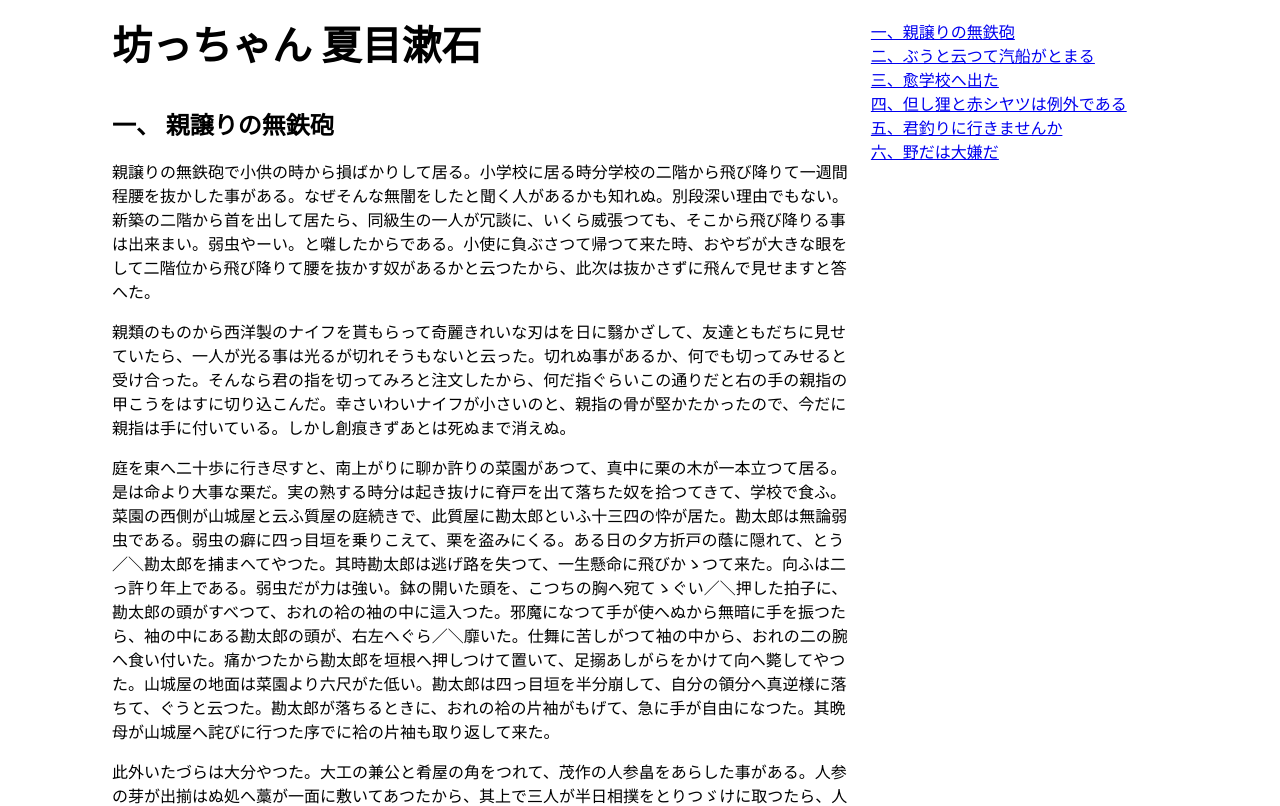
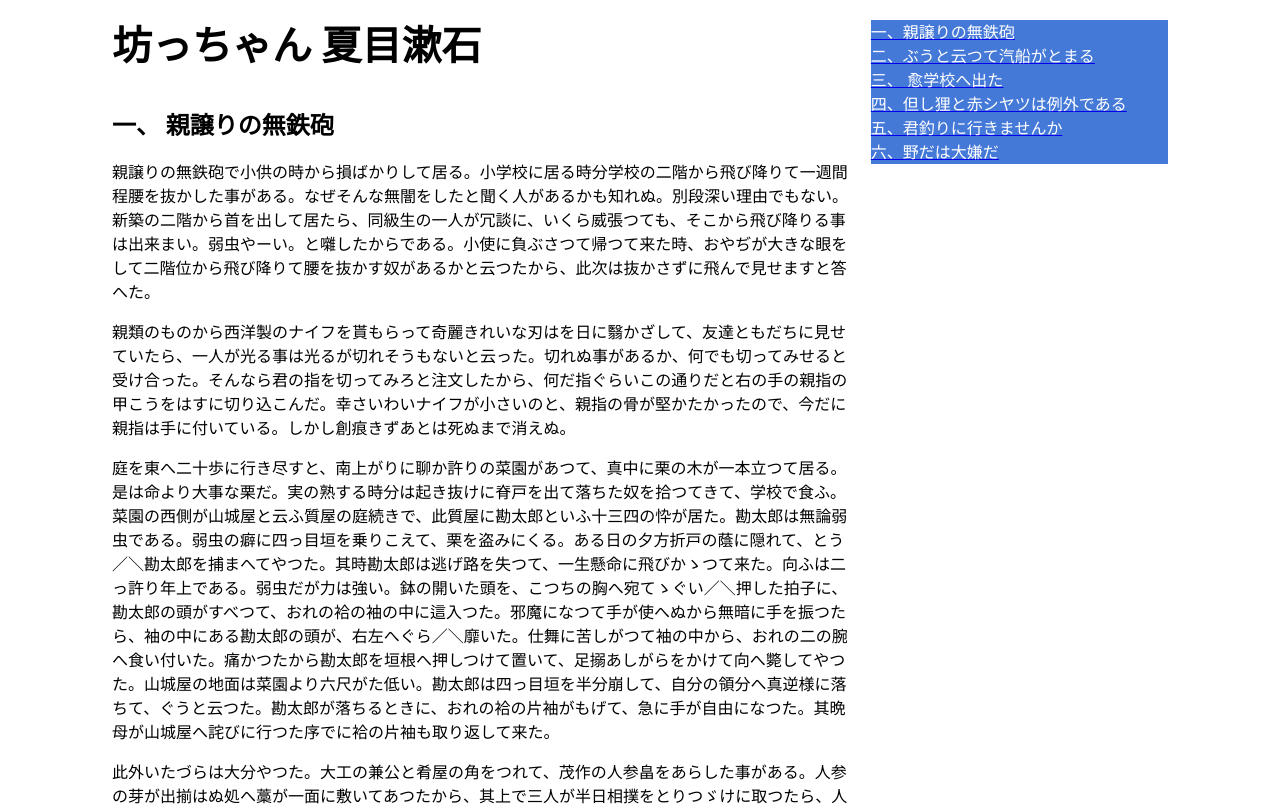
Before and after one commit to richardimaoka/video-toc-scroll, a Next.js app in the folder next/: page / in a window 1280 px wide. Shown: the top 806 px of the page. Built offline with nearby package versions, Linux system fonts and the light colour scheme.

Commit message:
toc highlight in progress

```diff
--- a/next/app/components/H2.tsx
+++ b/next/app/components/H2.tsx
@@ -15,7 +15,10 @@ export function H2(props: Props) {
     if (ref.current) {
       const observer = new IntersectionObserver((entries) => {
         entries.forEach((e) => {
-          console.log(e.isIntersecting, e.target.textContent);
+          const event = new CustomEvent("onIntersection", {
+            detail: { targetId: e.target.id, inViewPort: e.isIntersecting },
+          });
+          document.dispatchEvent(event);
         });
       });
 
--- a/next/app/components/TableOfContents.module.css
+++ b/next/app/components/TableOfContents.module.css
@@ -5,4 +5,5 @@
 
 .highlighted {
   background-color: #4579d8;
+  color: white;
 }
--- a/next/app/components/TableOfContents.tsx
+++ b/next/app/components/TableOfContents.tsx
@@ -2,30 +2,110 @@
 
 import Link from "next/link";
 import styles from "./TableOfContents.module.css";
+import { useEffect, useState } from "react";
 
 interface Props {}
 
+interface Part {
+  position: number;
+  targetId: string;
+  name: string;
+  inViewPort: boolean;
+}
+
+// https://www.typescriptlang.org/docs/handbook/2/narrowing.html#using-type-predicates
+function isCustomEvent(e: Event): e is CustomEvent<Part> {
+  const detail = (e as CustomEvent).detail;
+
+  if (typeof detail !== "object") {
+    return false;
+  }
+
+  if (typeof detail.targetId !== "string") {
+    return false;
+  }
+
+  if (typeof detail.inViewPort !== "boolean") {
+    return false;
+  }
+
+  return true;
+}
+
 export function TableOfContents(props: Props) {
+  const [parts, setParts] = useState<Part[]>([
+    // initially, everything inViewPort = false
+    {
+      position: 1,
+      targetId: "1",
+      name: "一、親譲りの無鉄砲",
+      inViewPort: false,
+    },
+    {
+      position: 2,
+      targetId: "2",
+      name: "二、ぶうと云つて汽船がとまる",
+      inViewPort: false,
+    },
+    {
+      position: 3,
+      targetId: "3",
+      name: "三、 愈学校へ出た",
+      inViewPort: false,
+    },
+    {
+      position: 4,
+      targetId: "4",
+      name: "四、但し狸と赤シヤツは例外である",
+      inViewPort: false,
+    },
+    {
+      position: 5,
+      targetId: "5",
+      name: "五、君釣りに行きませんか",
+      inViewPort: false,
+    },
+    {
+      position: 6,
+      targetId: "6",
+      name: "六、野だは大嫌だ",
+      inViewPort: false,
+    },
+  ]);
+
+  useEffect(() => {
+    function onIntersection(e: Event) {
+      if (isCustomEvent(e)) {
+        const updatedParts = [...parts];
+
+        // Find target from state
+        const target = updatedParts.find(
+          (p) => p.targetId === e.detail.targetId
+        );
+        if (!target) {
+          return; // target not found
+        }
+
+        // this updates the updatedParts[] in-place ...
+        target.inViewPort = e.detail.inViewPort;
+        // ... so that you can call this
+        setParts(updatedParts);
+
+        console.log(updatedParts);
+      }
+    }
+
+    document.addEventListener("onIntersection", onIntersection);
+    return () => document.removeEventListener("onIntersection", onIntersection);
+  }, [parts]);
+
   return (
     <div className={styles.component}>
-      <Link href="#1">
-        <div>一、親譲りの無鉄砲</div>
-      </Link>
-      <Link href="#2">
-        <div>二、ぶうと云つて汽船がとまる</div>
-      </Link>
-      <Link className={styles.highlighted} href="#3">
-        <div>三、愈学校へ出た</div>
-      </Link>
-      <Link href="#4">
-        <div>四、但し狸と赤シヤツは例外である</div>
-      </Link>
-      <Link href="#5">
-        <div>五、君釣りに行きませんか</div>
-      </Link>
-      <Link href="#6">
-        <div>六、野だは大嫌だ</div>
-      </Link>
+      {parts.map((s) => (
+        <Link key={s.targetId} href={"#" + s.targetId}>
+          <div className={s.inViewPort ? styles.highlighted : ""}>{s.name}</div>
+        </Link>
+      ))}
     </div>
   );
 }
```
